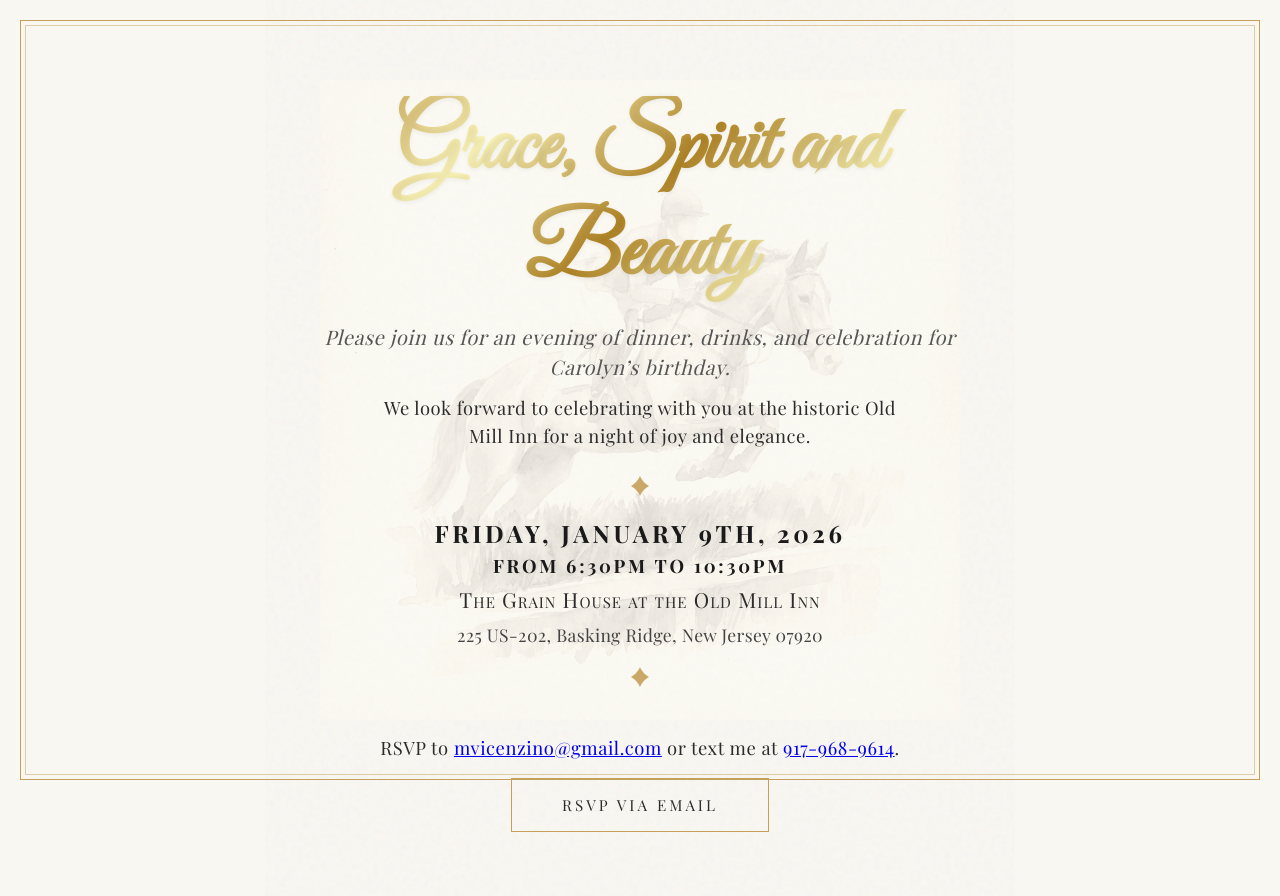
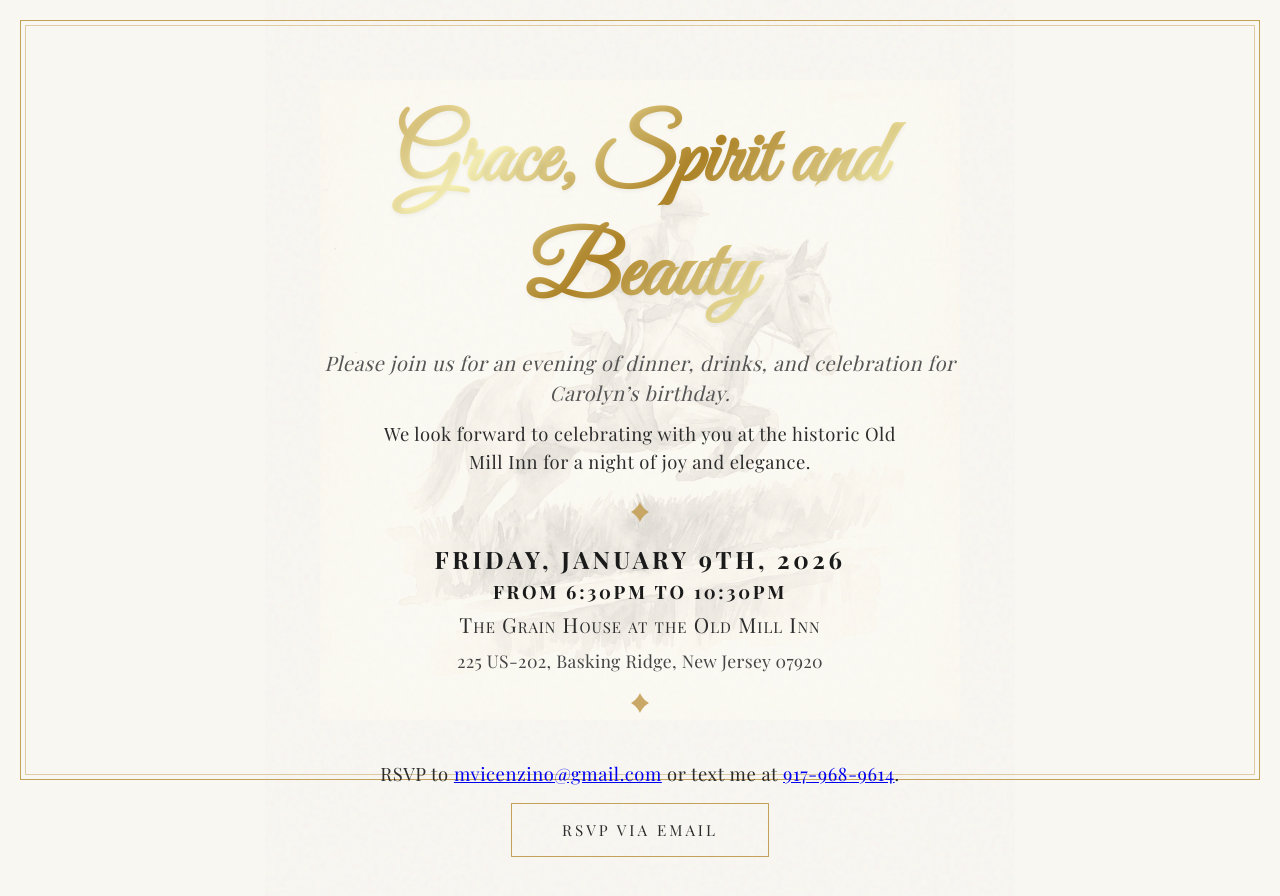
Before and after one commit to mvicenzino/Carolyn-45, a React (Vite) app: page / in a window 1280 px wide. Shown: the top 896 px of the page. Built offline with nearby package versions, Linux system fonts and the light colour scheme; a web font is replaced by a local one.

Commit message:
Fix title clipping issue

```diff
--- a/src/App.css
+++ b/src/App.css
@@ -158,8 +158,10 @@ body {
   font-family: var(--font-script);
   font-size: clamp(3.5rem, 7vw, 5.5rem);
   /* Reduced size slightly */
-  line-height: 1.2;
-  margin: 0;
+  line-height: 1.3;
+  /* Increased to prevent clipping */
+  margin-top: 0.5rem;
+  /* Move down slightly */
   margin-bottom: 0.25rem;
   /* Reduced from 1rem */
   background: linear-gradient(135deg, #bf953f, #fcf6ba, #b38728, #fbf5b7, #aa771c);
```
